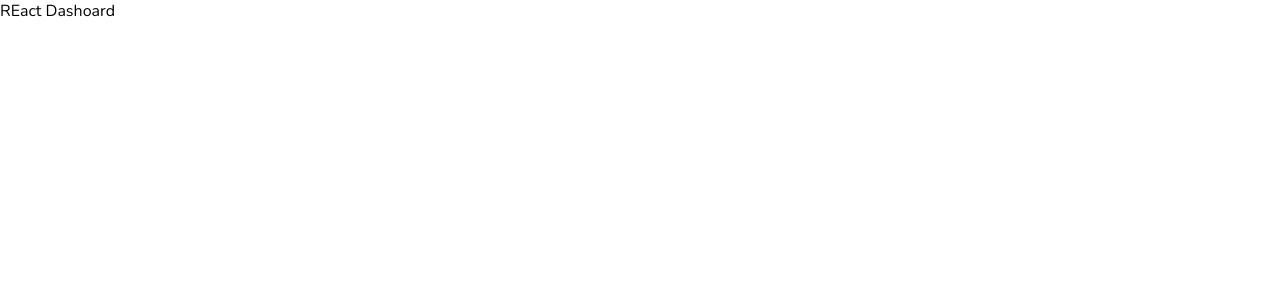
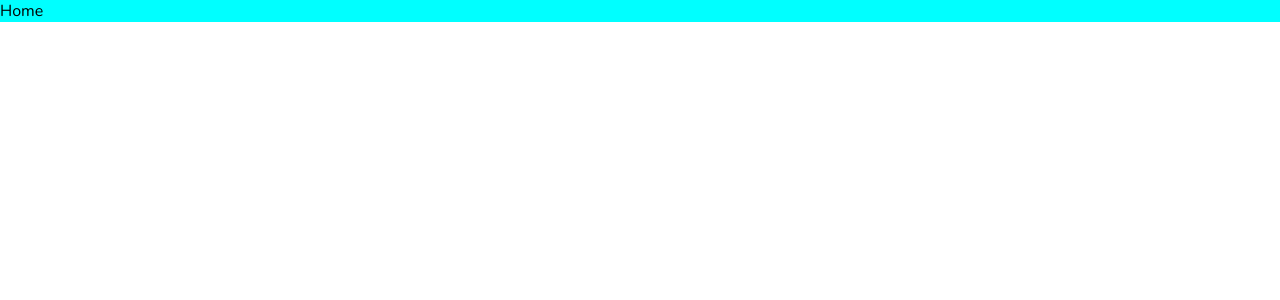
Before and after one commit to sharon-kathambi/react-admin-dashboard, a React (Create React App) app: page / in a window 1280 px wide. Shown: the top 300 px of the page. Built offline with nearby package versions, Linux system fonts and the light colour scheme.

Commit message:
adding component files and style files

```diff
--- a/package.json
+++ b/package.json
@@ -9,6 +9,7 @@
     "react": "^18.2.0",
     "react-dom": "^18.2.0",
     "react-scripts": "5.0.1",
+    "sass": "^1.57.1",
     "web-vitals": "^2.1.4"
   },
   "scripts": {
--- a/src/App.js
+++ b/src/App.js
@@ -1,9 +1,9 @@
-
+import Home from "./pages/home/Home";
 
 function App() {
   return (
     <div className="App">
-     REact Dashoard
+     <Home />
     </div>
   );
 }
--- /dev/null
+++ b/src/pages/home/Home.jsx
@@ -0,0 +1,12 @@
+import React from 'react'
+import './home.scss'
+
+const Home = () => {
+  return (
+    <div className='home'>
+      Home
+    </div>
+  )
+}
+
+export default Home
--- /dev/null
+++ b/src/pages/home/home.scss
@@ -0,0 +1,3 @@
+.home {
+    background-color: aqua;
+}
```
Also changed, not shown: src/pages/list/List.jsx (added, +12 -0 lines), src/pages/login/Login.jsx (added, +12 -0 lines), src/pages/new/New.jsx (added, +12 -0 lines), src/pages/single/Single.jsx (added, +12 -0 lines), src/pages/list/list.scss (added), src/pages/login/login.scss (added), src/pages/new/new.scss (added), src/pages/single/single.scss (added), 1 other file (tests, documents, lock files or other folders).
